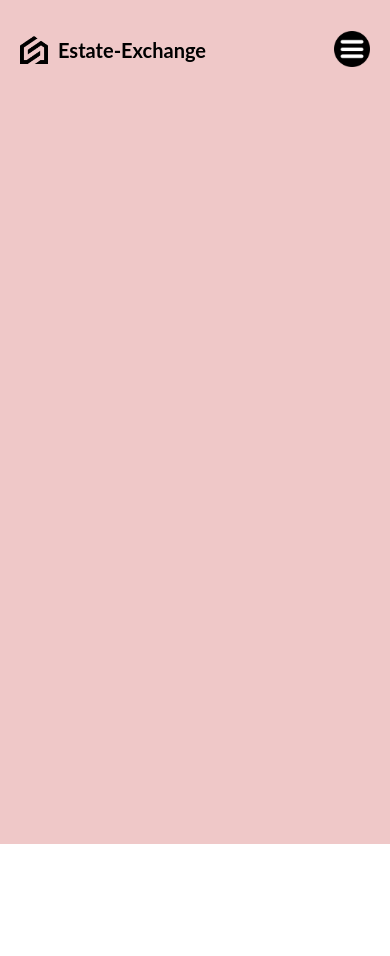
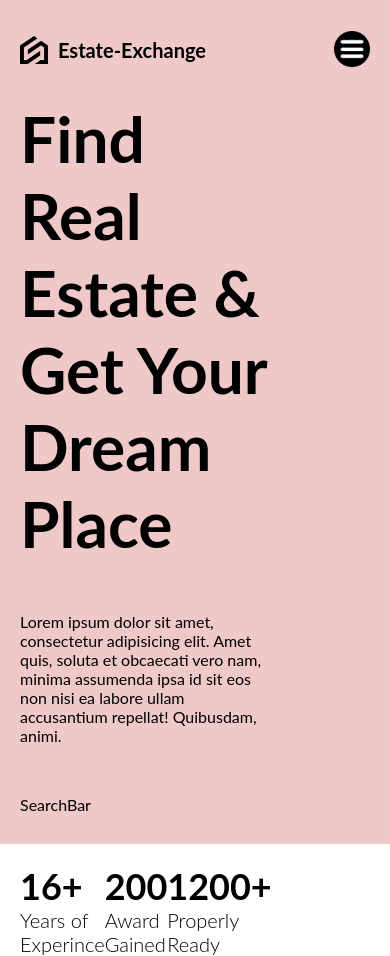
Before and after one commit to Udgeet007/real-estate-UI, a React (Vite) app in the folder client/: page / in a window 390 px wide. Shown: the top 956 px of the page. Before the commit the page ends 844 px from the top, so only its background shows below. Built offline with nearby package versions, Linux system fonts and the light colour scheme.

Commit message:
React Responsive Hero Section Design.

```diff
--- a/client/src/App.jsx
+++ b/client/src/App.jsx
@@ -1,11 +1,17 @@
 import Navbar from "./components/navbar/Navbar";
 import "./layout.scss";
+import HomePage from "./pages/homePage/homePage";
 
 export default function App() {
   return (
     <>
       <div className="layout">
-        <Navbar />
+        <div className="navbar">
+         <Navbar />
+        </div>
+       <div className="content">
+        <HomePage/>
+       </div>
       </div>
     </>
   );
--- /dev/null
+++ b/client/src/components/searchBar/SearchBar.jsx
@@ -0,0 +1,5 @@
+import "./searchBar.scss";
+
+export default function SearchBar() {
+  return <div>SearchBar</div>;
+}
--- a/client/src/layout.scss
+++ b/client/src/layout.scss
@@ -23,6 +23,9 @@
     max-width: 640px;
   }
 
-
+  .content {
+    // background-color: rebeccapurple;
+    height: calc(100vh - 100px);
+  }
 
 }
--- /dev/null
+++ b/client/src/pages/homePage/homePage.jsx
@@ -0,0 +1,37 @@
+import SearchBar from "../../components/searchBar/SearchBar";
+import "./homePage.scss";
+
+export default function HomePage() {
+  return (
+    <div className="homePage">
+      <div className="textContainer">
+        <div className="wrapper">
+          <h1 className="title">Find Real Estate & Get Your Dream Place</h1>
+          <p>
+            Lorem ipsum dolor sit amet, consectetur adipisicing elit. Amet quis,
+            soluta et obcaecati vero nam, minima assumenda ipsa id sit eos non
+            nisi ea labore ullam accusantium repellat! Quibusdam, animi.
+          </p>
+          <SearchBar />
+          <div className="boxes">
+            <div className="box">
+              <h1>16+</h1>
+              <h2>Years of Experince</h2>
+            </div>
+            <div className="box">
+              <h1>200</h1>
+              <h2>Award Gained</h2>
+            </div>
+            <div className="box">
+              <h1>1200+</h1>
+              <h2>Properly Ready</h2>
+            </div>
+          </div>
+        </div>
+      </div>
+      <div className="imgContainer">
+        <img src="/bg.png" alt="" />
+      </div>
+    </div>
+  );
+}
--- /dev/null
+++ b/client/src/pages/homePage/homePage.scss
@@ -0,0 +1,51 @@
+.homePage {
+  display: flex;
+  height: 100%;
+
+
+  .textContainer {
+    flex: 3; //used for dividing the screen
+
+
+    .wrapper {
+      padding-right: 100px;
+      display: flex;
+      flex-direction: column;
+      gap: 50px;
+      height: 100%;
+
+      .title{
+        font-size: 64px;
+      }
+
+      .boxes{
+        display: flex;
+        justify-content: space-between;
+
+        h1{
+          font-size: 36px;
+        }
+        h2{
+          font-size: 20px;
+          font-weight: 300;
+        }
+      }
+    }
+  }
+
+  .imgContainer {
+    flex: 2;
+    background-color: #fcf5f3;
+    position: relative;
+    display: flex;
+    align-items: center;
+
+    img {
+      width: 115%;
+      position: absolute;
+      right: 0;
+
+    }
+  }
+
+}
```
Also changed, not shown: client/src/components/searchBar/searchBar.scss (added).
